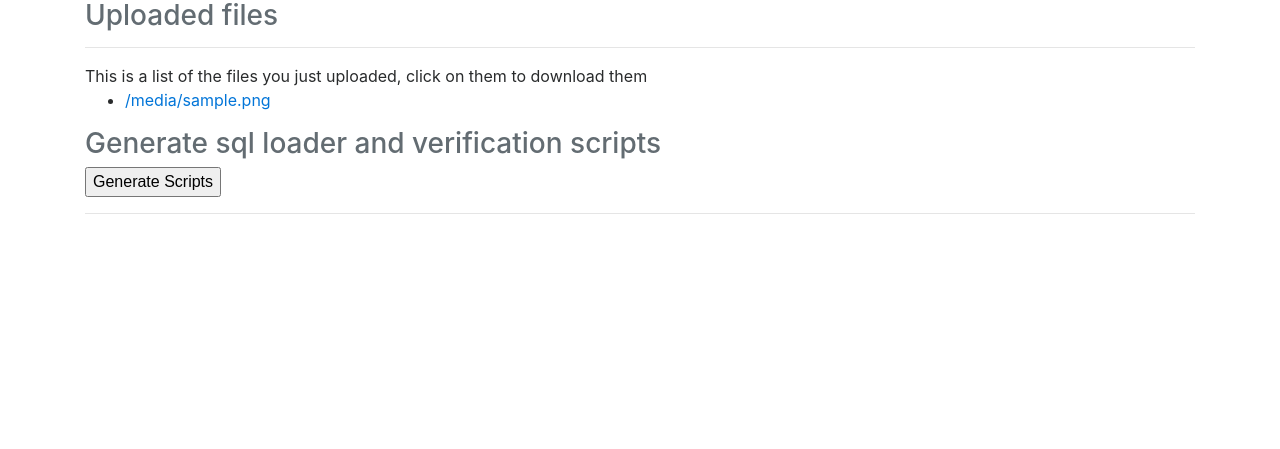
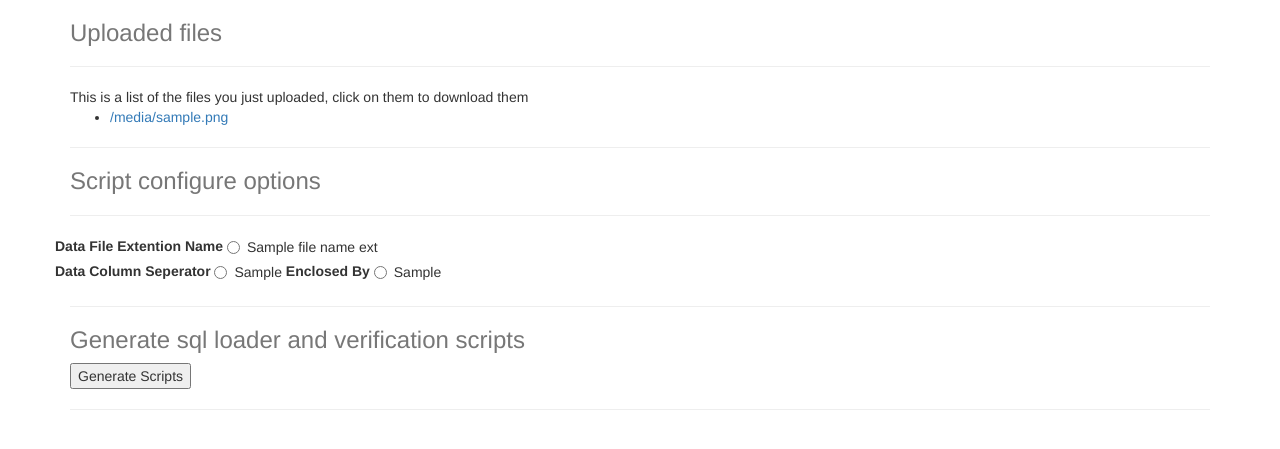
Before and after one commit to owenstudy/dctemplates, a Flask app: template app/templates/upload.html in a window 1280 px wide. Shown: the top 449 px of the page. Run offline with Flask 2, Linux system fonts and the light colour scheme; the template is opened without the code that fills it: most values are stand-ins (such as "Sample title", 1, 10 or a date in 2020); some libraries are stand-ins or nearby versions.

Commit message:
add sqlldr config options

```diff
--- a/app/templates/upload.html
+++ b/app/templates/upload.html
@@ -1,7 +1,9 @@
 <!DOCTYPE html>
-<html lang="en">
+<html lang="en" xmlns="http://www.w3.org/1999/html">
  <head>
-    <link rel="stylesheet" href="https://maxcdn.bootstrapcdn.com/bootstrap/4.0.0-alpha.6/css/bootstrap.min.css" integrity="sha384-rwoIResjU2yc3z8GV/NPeZWAv56rSmLldC3R/AZzGRnGxQQKnKkoFVhFQhNUwEyJ" crossorigin="anonymous">
+    <link rel="stylesheet" href="https://cdn.bootcss.com/bootstrap/3.3.7/css/bootstrap.min.css">
+	<script src="https://cdn.bootcss.com/jquery/2.1.1/jquery.min.js"></script>
+	<script src="https://cdn.bootcss.com/bootstrap/3.3.7/js/bootstrap.min.js"></script>
  </head>
  <body>
   <div class="container">
@@ -17,6 +19,36 @@
     {% endfor %}
    </ul>
    </div>
+   <hr/>
+    <div class="header">
+    <h3 class="text-muted">Script configure options</h3>
+   </div>
+   <hr/>
+      <div class="row">
+          <label>Data File Extention Name</label>
+            {% for extname in file_name_ext_list %}
+              <label class="radio-inline col-sg-2">
+                    <input type="radio" name="file_name_ext"  value="option1" >  {{extname}}
+              </label>
+            {% endfor %}
+      </div>
+      <div class="row">
+          <label>Data Column Seperator </label>
+            {% for terminated_by in terminated_by_list %}
+                <label class="radio-inline col-sg-2">
+                    <input type="radio" name="terminated_by"  value="option1" >  {{terminated_by}}
+                </label>
+            {% endfor %}
+          <label>Enclosed By </label>
+            {% for enclosed_by in enclosed_by_list %}
+                 <label class="radio-inline col-sg-3">
+                    <input type="radio" name="terminated_by"  value="option1" >  {{enclosed_by}}
+                 </label>
+            {% endfor %}
+      </div>
+      <div class="row">
+      </div>
+   <hr/>
    <div class="header">
     <h3 class="text-muted">Generate sql loader and verification scripts</h3>
     <form id="form1" method="post" action="generatescript" enctype="multipart/form-data">
@@ -26,10 +58,7 @@
     </form>
    </div>
    <hr/>
-<pre>
 
-</pre>
    </div>
-  </div>
  </body>
 </html>
--- a/app/views.py
+++ b/app/views.py
@@ -63,7 +63,11 @@ def upload():
             # Redirect the user to the uploaded_file route, which
             # will basicaly show on the browser the uploaded file
     # Load an html page with a link to each uploaded file
-    return render_template('upload.html', filenames=filenames)
+    file_name_ext_list = ['*.csv','*.txt','*.dat']
+    terminated_by_list = [',','TAB']
+    enclosed_by_list = ['"','|']
+    return render_template('upload.html', filenames=filenames, \
+                           file_name_ext_list=file_name_ext_list, terminated_by_list=terminated_by_list, enclosed_by_list=enclosed_by_list)
 
 
 # This route is expecting a parameter containing the name
```
